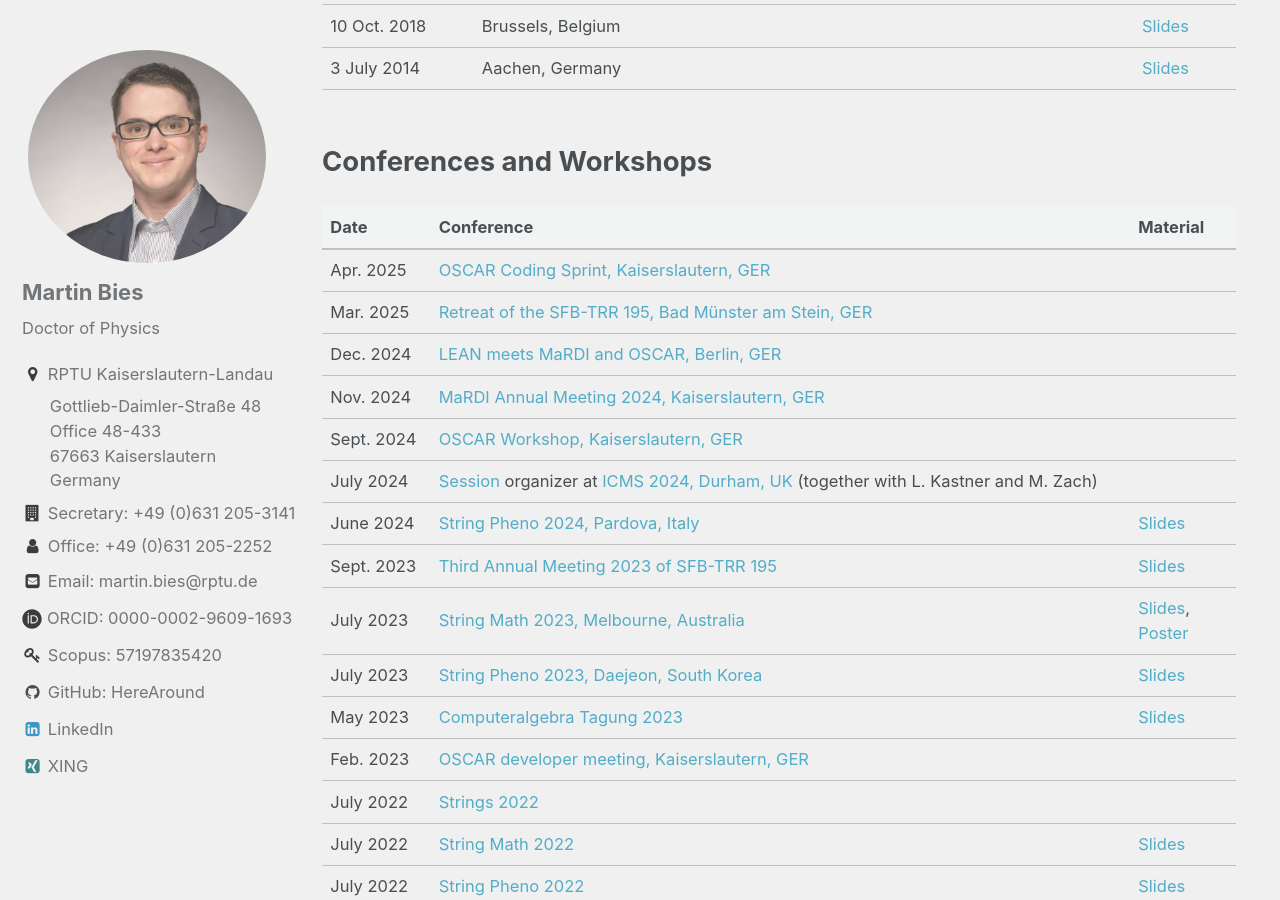
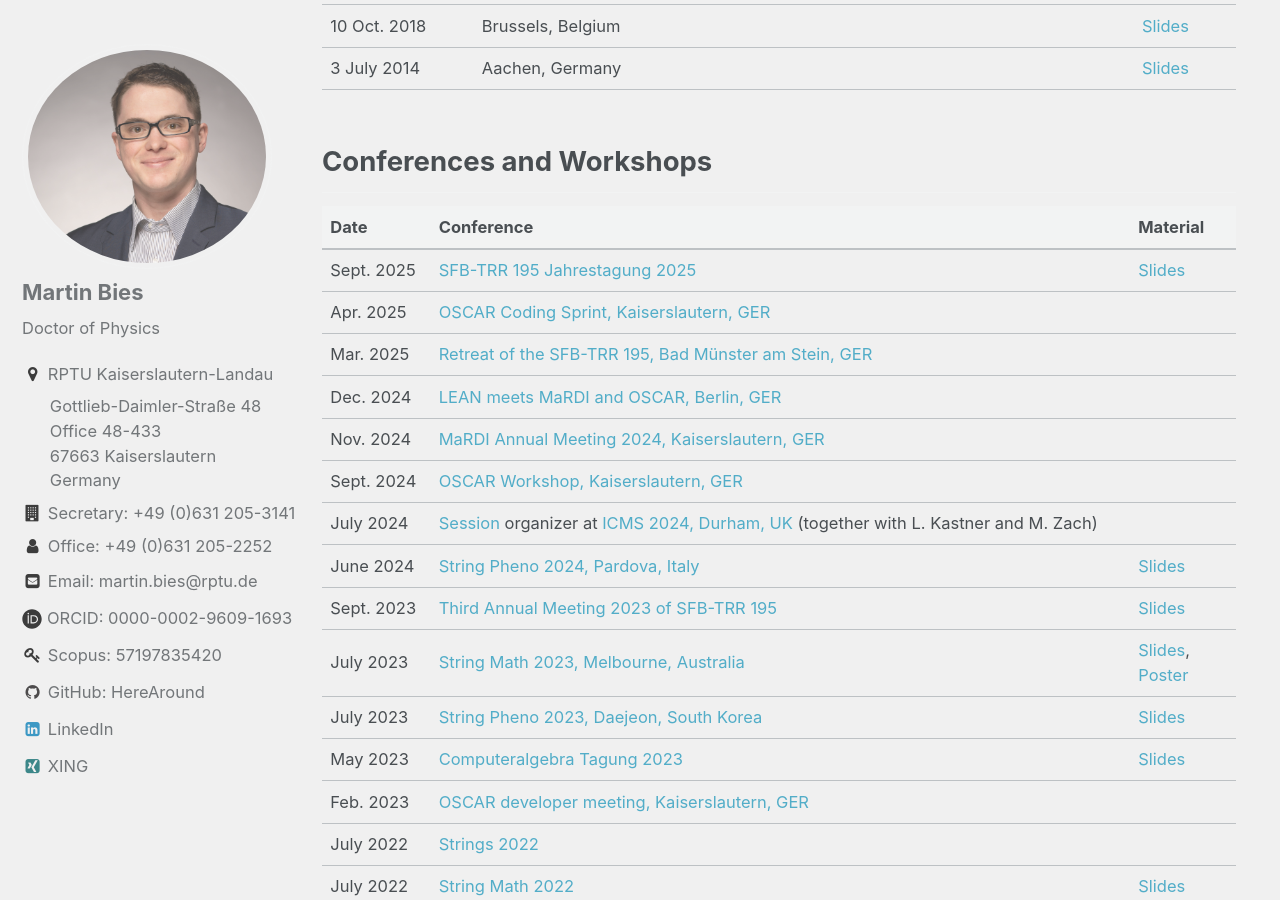
Before and after one commit to MartinBies/MartinBies.github.io, a Jekyll site: the page built from _pages/events.md, in a window 1280 px wide and 900 px high, scrolled down 551 px. Built offline with Jekyll 4.4.1, drawn with Linux system fonts in a browser that asks for light colours.

Commit message:
Add talk Jahrestagung SFB TRR 195

```diff
--- a/_pages/events.md
+++ b/_pages/events.md
@@ -22,6 +22,7 @@ permalink: /events/
 
 | Date&nbsp;&nbsp;&nbsp;&nbsp;&nbsp;&nbsp;&nbsp;&nbsp;&nbsp;&nbsp;&nbsp;&nbsp;&nbsp;&nbsp;| Conference | Material |
 | ---- | ---- | ---- |
+| Sept. 2025 | [SFB-TRR 195 Jahrestagung 2025](https://www.math.uni-tuebingen.de/de/forschung/kombinatorische-algebraische-geometrie/sfb-trr-195/annual-meeting-2025) | [Slides](Materials/Events/MartinBies-SFBJahrestagung2025.pdf)
 | Apr. 2025 | [OSCAR Coding Sprint, Kaiserslautern, GER](https://www.oscar-system.org/events/meetings/2025-03/) | |
 | Mar. 2025 | [Retreat of the SFB-TRR 195, Bad Münster am Stein, GER](https://www.computeralgebra.de/sfb/events/retreat-2025-of-the-sfb-195/) | |
 | Dec. 2024 | [LEAN meets MaRDI and OSCAR, Berlin, GER](https://polymake.org/doku.php/workshops/lean_workshop1224) | |
```
Also changed, not shown: 1 other file.
